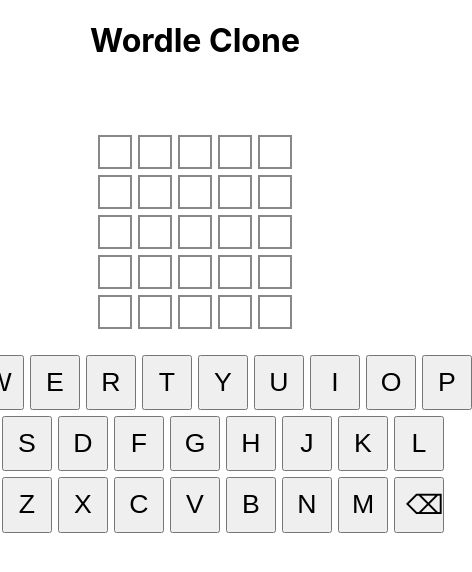
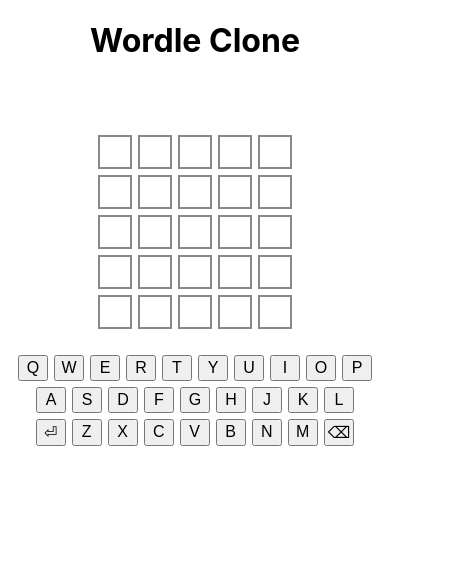
Before and after one commit to dmcruz/react-wordle, a React (Create React App) app: page / in a window 390 px wide. Shown: the top 572 px of the page, 472 px wide, since content can reach past the window. Built offline with nearby package versions, Linux system fonts and the light colour scheme.

Commit message:
Make responsive; gh-pages added

```diff
--- a/src/components/Keypad.css
+++ b/src/components/Keypad.css
@@ -10,3 +10,31 @@
   text-transform: uppercase;
   min-width: 50px;
 }
+
+
+@media screen and (min-width: 300px) {
+  .keypad button {
+    font-size: 12pt;
+    margin: 3px;
+    padding: 2px;
+    min-width: 30px;
+  }
+}
+
+@media screen and (min-width: 400px) {
+  .keypad button {
+    font-size: 18pt;
+    margin: 3px;
+    padding: 5px;
+    min-width:30px;
+  }
+}
+
+@media screen and (min-width: 900px) {
+  .keypad button {
+    font-size: 20pt;
+    padding: 10px;
+    margin: 3px;
+    min-width: 50px;
+  }
+}
```
Also changed, not shown: package.json (+7 -1 lines), 1 other file (tests, documents, lock files or other folders).
